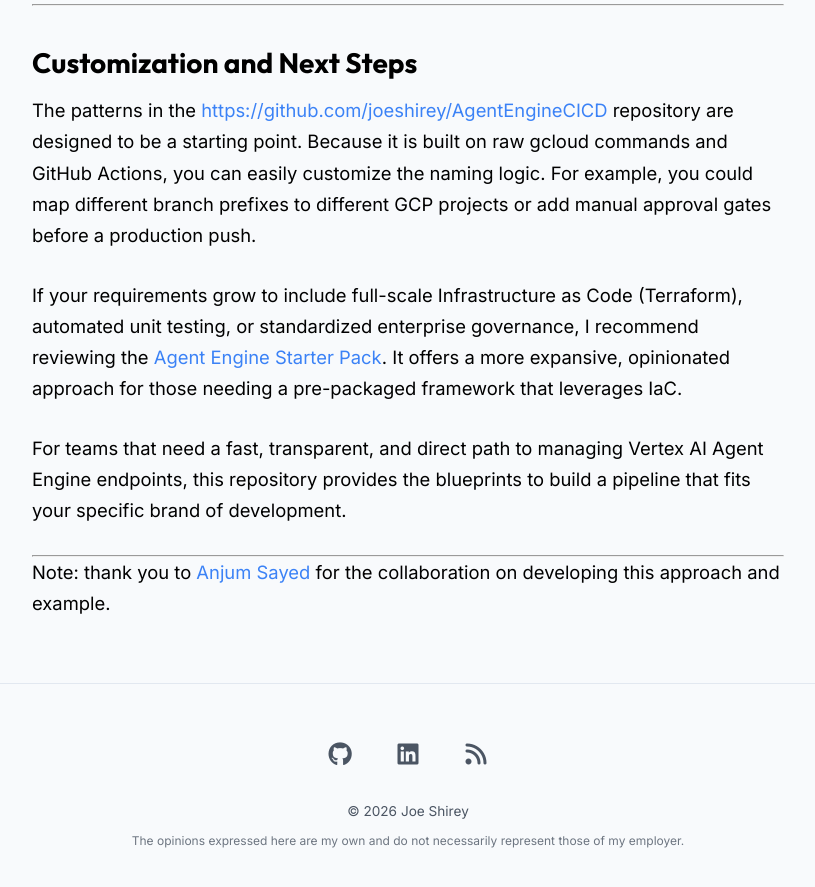
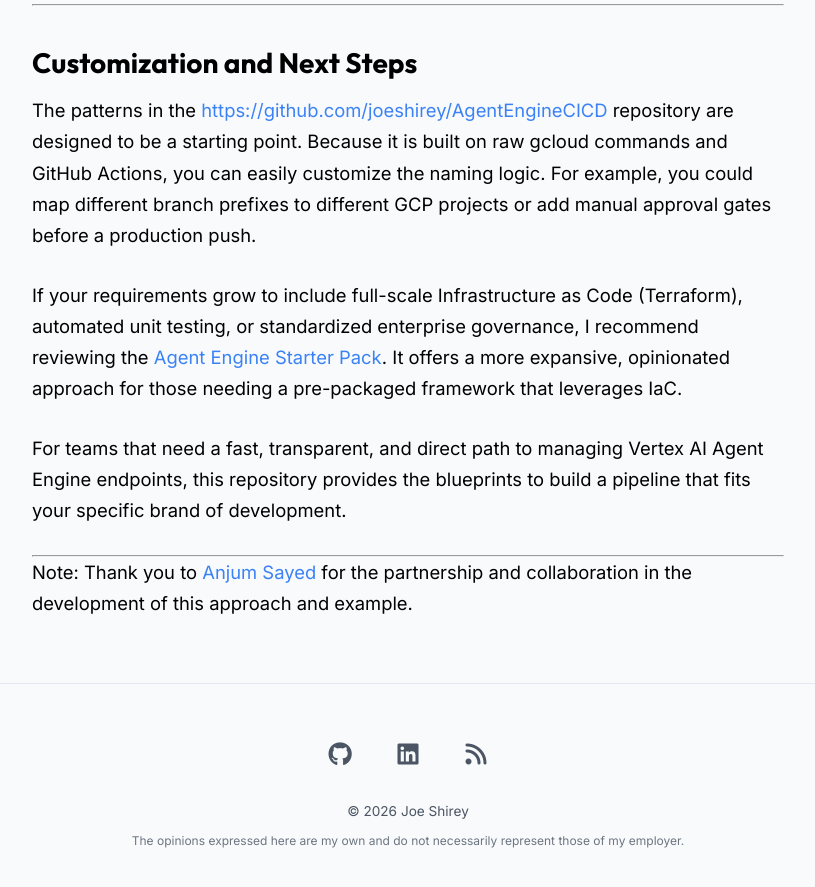
Before and after one commit to joeshirey/joeshirey.github.io, a Jekyll site: the page built from _posts/2026-02-25-managing-vertex-ai-agent-engine-endpoints.md, in a window 1280 px wide and 900 px high, scrolled down 3658 px. Shown: the top 887 px of the window, without its empty margins (232-1047 px from the left). Built offline with Jekyll 4.4.1, drawn with Linux system fonts in a browser that asks for light colours.

Commit message:
docs: Refine wording of collaborator acknowledgement in Vertex AI blog post.

```diff
--- a/_posts/2026-02-25-managing-vertex-ai-agent-engine-endpoints.md
+++ b/_posts/2026-02-25-managing-vertex-ai-agent-engine-endpoints.md
@@ -78,4 +78,4 @@ For teams that need a fast, transparent, and direct path to managing Vertex AI A
 
 ---
 
-Note: thank you to [Anjum Sayed](https://www.linkedin.com/in/anjum-sayed/) for the collaboration on developing this approach and example.
+Note: Thank you to [Anjum Sayed](https://www.linkedin.com/in/anjum-sayed/) for the partnership and collaboration in the development of this approach and example.
```
